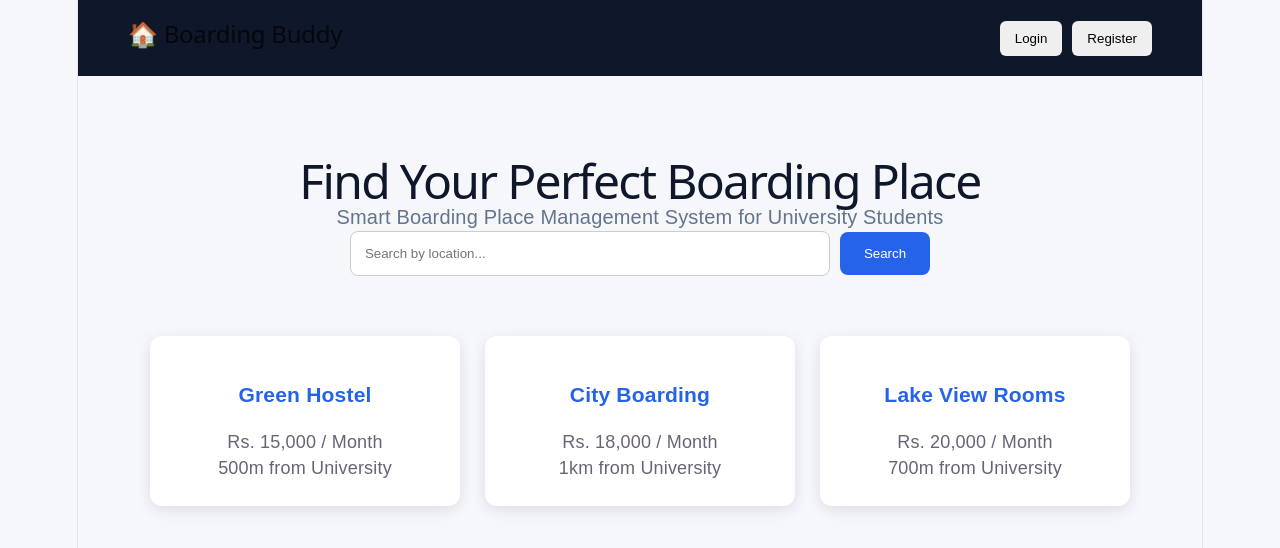
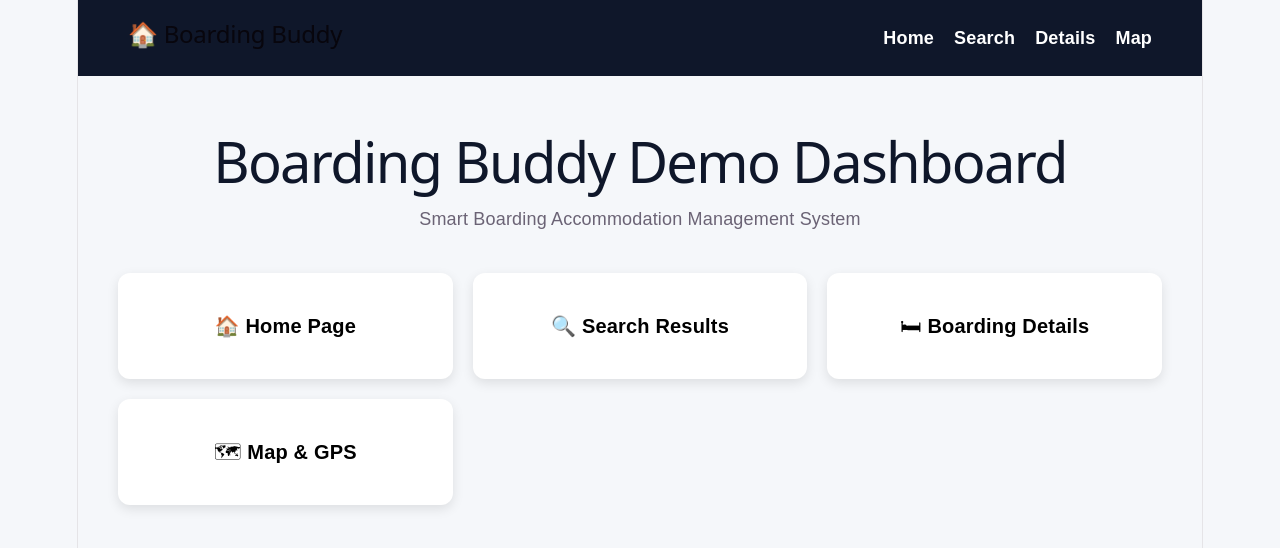
Before and after one commit to mahakumaradmsv24-png/Boarding-Buddy-frontend, a React (Vite) app: page / in a window 1280 px wide. Shown: the top 548 px of the page. Built offline with nearby package versions, Linux system fonts and the light colour scheme.

Commit message:
Final dashboard added

```diff
--- a/src/App.css
+++ b/src/App.css
@@ -181,3 +181,75 @@ body{
   border-radius:10px;
   box-shadow:0 2px 10px rgba(0,0,0,0.1);
 }
+.nav-links{
+  display:flex;
+  gap:20px;
+}
+
+.nav-link{
+  color:white;
+  text-decoration:none;
+  font-weight:bold;
+}
+
+.nav-link:hover{
+  color:#60a5fa;
+}
+.dashboard{
+  padding:40px;
+  text-align:center;
+}
+
+.dashboard-grid{
+  display:grid;
+  grid-template-columns:repeat(auto-fit,minmax(250px,1fr));
+  gap:20px;
+  margin-top:40px;
+}
+
+.dashboard-card{
+  background:white;
+  padding:40px;
+  text-decoration:none;
+  color:#0f172a;
+  font-size:20px;
+  font-weight:bold;
+  border-radius:12px;
+  box-shadow:0 4px 12px rgba(0,0,0,0.1);
+}
+
+.dashboard-card:hover{
+  transform:translateY(-5px);
+}
+.dashboard{
+  padding:40px;
+  text-align:center;
+}
+
+.dashboard h1{
+  color:#0f172a;
+}
+
+.dashboard-grid{
+  display:grid;
+  grid-template-columns:repeat(auto-fit,minmax(250px,1fr));
+  gap:20px;
+  margin-top:40px;
+}
+
+.dashboard-card{
+  background:white;
+  text-decoration:none;
+  color:black;
+  padding:40px;
+  border-radius:12px;
+  box-shadow:0 4px 12px rgba(0,0,0,0.1);
+  font-size:20px;
+  font-weight:bold;
+}
+
+.dashboard-card:hover{
+  transform:translateY(-5px);
+  transition:0.3s;
+  background:#eff6ff;
+}
--- a/src/App.jsx
+++ b/src/App.jsx
@@ -2,6 +2,7 @@ import "./App.css";
 
 import { BrowserRouter, Routes, Route } from "react-router-dom";
 
+import Dashboard from "./pages/Dashboard";
 import Home from "./pages/Home";
 import SearchResults from "./pages/SearchResults";
 import BoardingDetails from "./pages/BoardingDetails";
@@ -11,7 +12,8 @@ function App() {
   return (
     <BrowserRouter>
       <Routes>
-        <Route path="/" element={<Home />} />
+        <Route path="/" element={<Dashboard />} />
+        <Route path="/home" element={<Home />} />
         <Route path="/search" element={<SearchResults />} />
         <Route path="/details" element={<BoardingDetails />} />
         <Route path="/map" element={<MapPage />} />
--- a/src/components/Navbar.jsx
+++ b/src/components/Navbar.jsx
@@ -1,12 +1,31 @@
+import { Link } from "react-router-dom";
+
 function Navbar() {
   return (
     <nav className="navbar">
+
       <h2>🏠 Boarding Buddy</h2>
 
-      <div>
-        <button className="nav-btn">Login</button>
-        <button className="nav-btn">Register</button>
+      <div className="nav-links">
+
+        <Link to="/" className="nav-link">
+          Home
+        </Link>
+
+        <Link to="/search" className="nav-link">
+          Search
+        </Link>
+
+        <Link to="/details" className="nav-link">
+          Details
+        </Link>
+
+        <Link to="/map" className="nav-link">
+          Map
+        </Link>
+
       </div>
+
     </nav>
   );
 }
--- /dev/null
+++ b/src/pages/Dashboard.jsx
@@ -0,0 +1,42 @@
+import Navbar from "../components/Navbar";
+import { Link } from "react-router-dom";
+
+function Dashboard() {
+  return (
+    <>
+      <Navbar />
+
+      <div className="dashboard">
+
+        <h1>Boarding Buddy Demo Dashboard</h1>
+
+        <p>
+          Smart Boarding Accommodation Management System
+        </p>
+
+        <div className="dashboard-grid">
+
+          <Link to="/home" className="dashboard-card">
+            🏠 Home Page
+          </Link>
+
+          <Link to="/search" className="dashboard-card">
+            🔍 Search Results
+          </Link>
+
+          <Link to="/details" className="dashboard-card">
+            🛏 Boarding Details
+          </Link>
+
+          <Link to="/map" className="dashboard-card">
+            🗺 Map & GPS
+          </Link>
+
+        </div>
+
+      </div>
+    </>
+  );
+}
+
+export default Dashboard;
```
Also changed, not shown: src/pages/ImageManagement.jsx (added).
